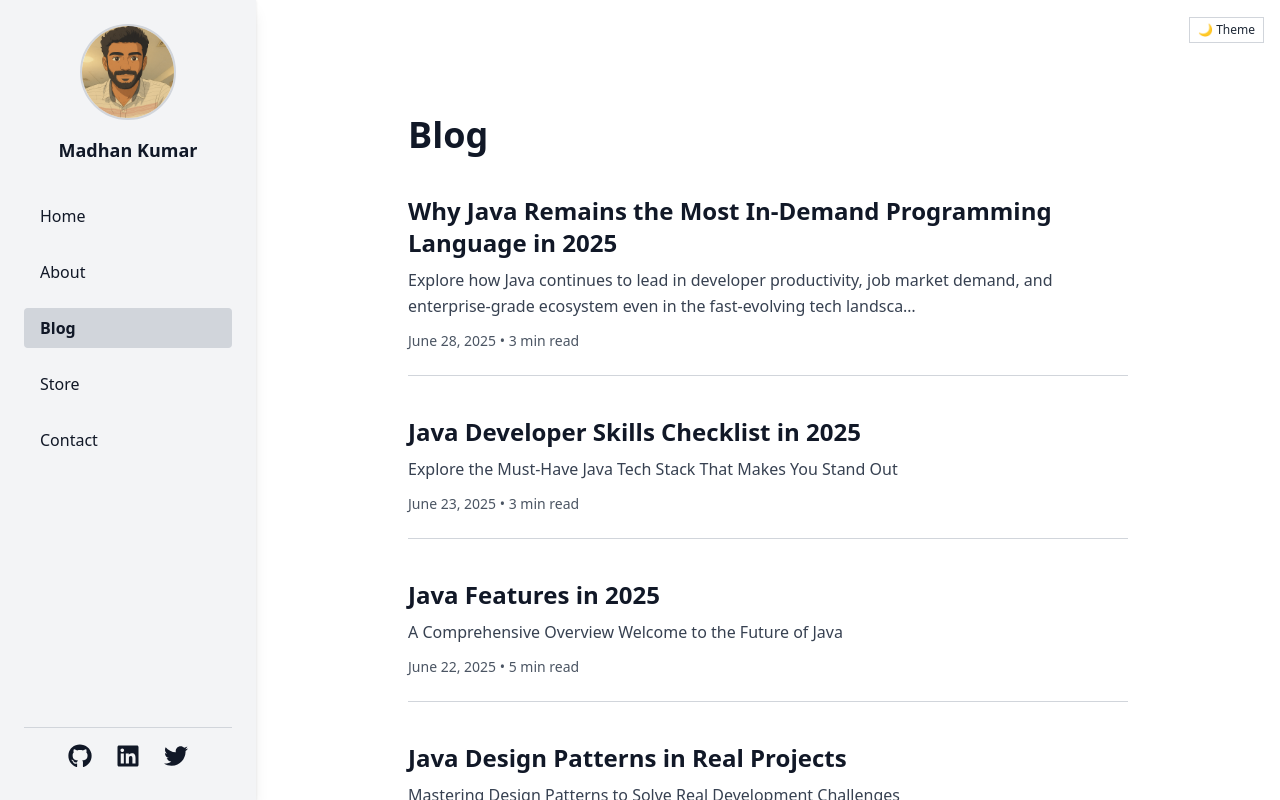
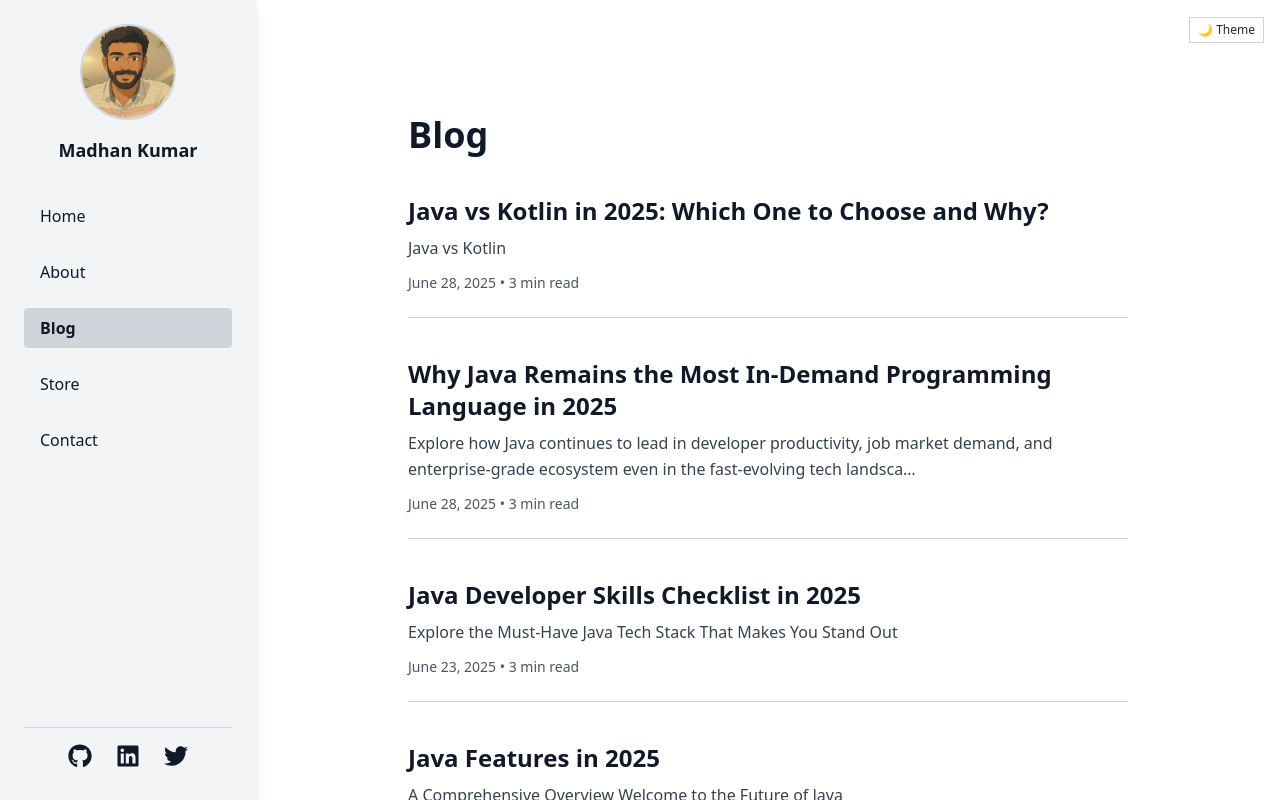
Before and after one commit to iammadhankumar/iammadhankumar.github.io, a React (Create React App) app: page /blog in a window 1280 px wide. Built offline with nearby package versions, Linux system fonts and the light colour scheme.

Commit message:
image load fintune and new blog added

```diff
--- a/src/data/blogs.js
+++ b/src/data/blogs.js
@@ -47,6 +47,14 @@ const blogPosts = [
     description: 'Explore how Java continues to lead in developer productivity, job market demand, and enterprise-grade ecosystem even in the fast-evolving tech landscape of 2025',
     url: 'https://dev.to/iammadhankumar/why-java-remains-the-most-in-demand-programming-language-in-2025-297l',
   },
+  {
+    id: 7,
+    title: 'Java vs Kotlin in 2025: Which One to Choose and Why?',
+    date: 'June 28, 2025',
+    readTime: '3 min read',
+    description: 'Java vs Kotlin',
+    url: 'https://dev.to/iammadhankumar/java-vs-kotlin-in-2025-which-one-to-choose-and-why-1nhb',
+  },
   // Add more blog objects with readTime...
 ];
 
--- a/src/data/products.json
+++ b/src/data/products.json
@@ -1,8 +1,8 @@
 {
   "Tech-Ebooks": [
     { "id": 1, "name": "Groking The Java Interview", "price": "$13.93", "link": "https://gumroad.com/a/137682707/QqjGH", "image": "https://i.postimg.cc/cCQsz27y/Groking-The-Java-Interview3.png" },
-    { "id": 2, "name": "Grokking the Spring Boot Interview", "price": "$13.93", "link": "https://gumroad.com/a/137682707/hrUXKY", "image": "https://i.postimg.cc/R0XM4fDW/Groking-The-Springboot-Interview.png" },
-    { "id": 3, "name": "Spring Professional Certification Questions", "price": "$13.93", "link": "https://gumroad.com/a/137682707/sygyq", "image": "https://i.postimg.cc/MpwMG7d5/Spring-Professional-Certification-Practice-Questions.png" }
+    { "id": 2, "name": "Grokking the Spring Boot Interview", "price": "$13.93", "link": "https://gumroad.com/a/137682707/hrUXKY", "image": "https://i.postimg.cc/tTVZ97Kw/3d85470a-23a3-4925-9e0c-8e450416cc1a.png" },
+    { "id": 3, "name": "Spring Professional Certification Questions", "price": "$13.93", "link": "https://gumroad.com/a/137682707/sygyq", "image": "https://i.postimg.cc/Zq0vz3sg/Chat-GPT-Image-Jun-28-2025-09-09-39-PM.png" }
 
   ]
 }
--- a/src/pages/store.jsx
+++ b/src/pages/store.jsx
@@ -14,7 +14,11 @@ function ProductCard({ product }) {
           <img
             alt={product.name}
             src={product.image}
+            width={180}
+            height={140}
             loading="lazy"
+            decoding="async"
+            fetchpriority="low"
             className="w-full h-full object-cover"
             onError={(e) => {
               e.currentTarget.style.display = 'none';
```
